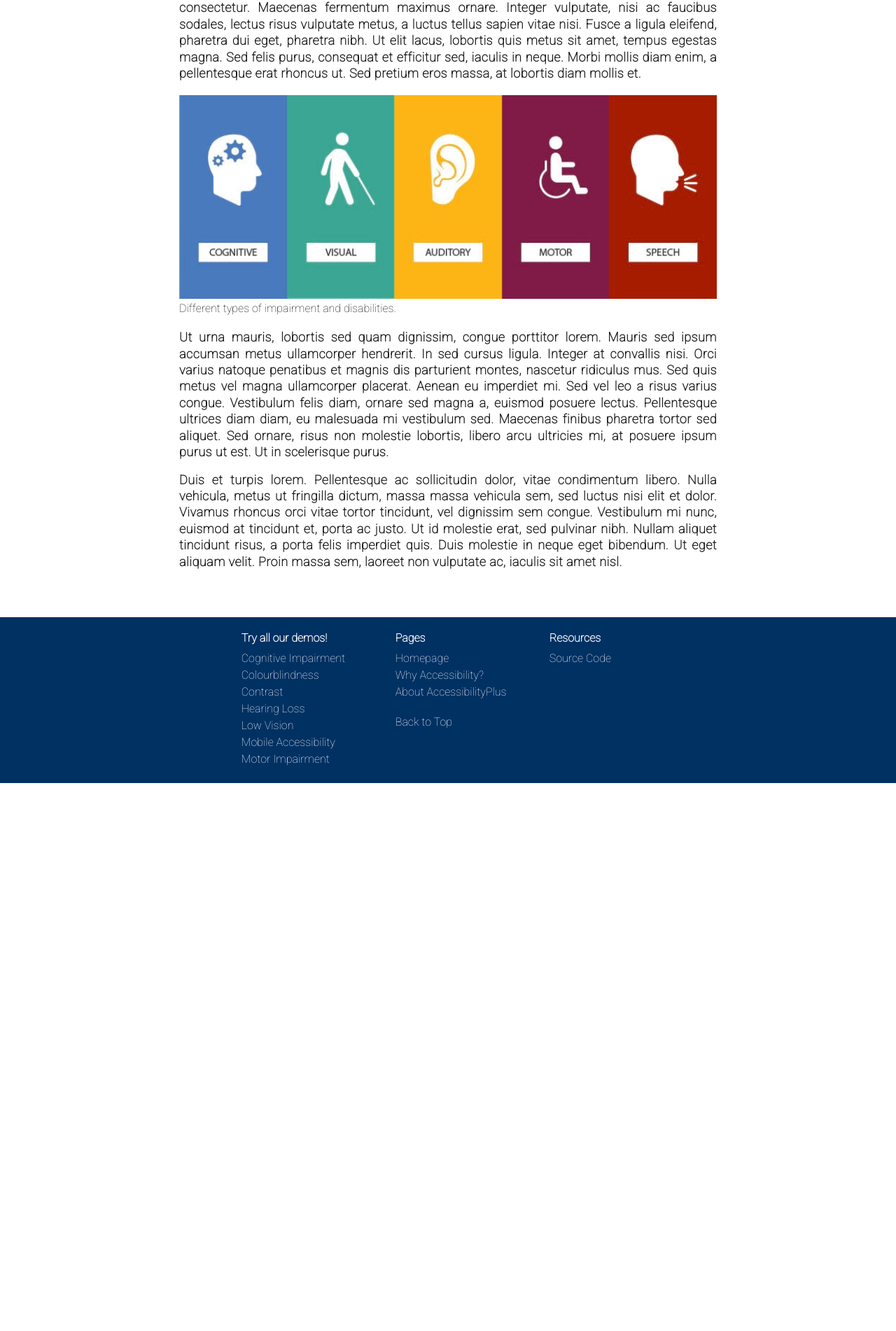
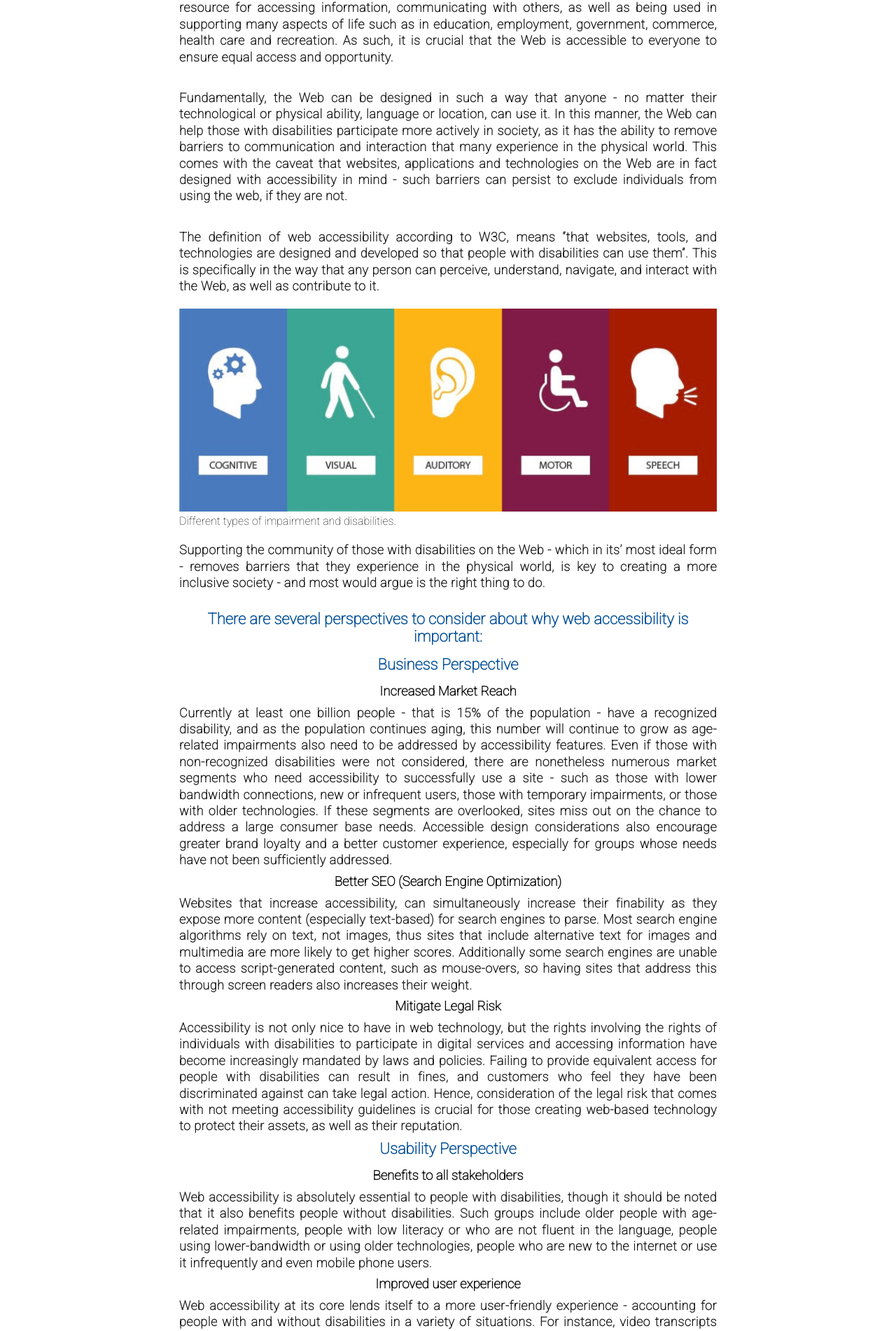
Before and after one commit to ivanchen28/AccessibilityPlus, a React (Create React App) app: page /accessibility in a window 1280 px wide. Shown: the part 244-2146 px from the top of the page at 70% size. Before the commit the page ends 1363 px from the top, so only its background shows below. Built offline with nearby package versions, Linux system fonts and the light colour scheme.

Commit message:
added website name + added initial writing for why accessibility page

```diff
--- a/public/index.html
+++ b/public/index.html
@@ -28,7 +28,7 @@
       work correctly both with client-side routing and a non-root public URL.
       Learn how to configure a non-root public URL by running `npm run build`.
     -->
-    <title>React App</title>
+    <title>AccessibilityPlus</title>
   </head>
   <body>
     <noscript>You need to enable JavaScript to run this app.</noscript>
--- a/src/components/pages/Accessibility.js
+++ b/src/components/pages/Accessibility.js
@@ -7,7 +7,15 @@ function Accessibility() {
       <h1 className='title'>Why Accessibility?</h1>
       <h2 className='subtitle'>Understanding the need for accessibility in today's online world.</h2>
       <p>
-        Lorem ipsum dolor sit amet, consectetur adipiscing elit. Donec posuere eget augue et consectetur. Maecenas fermentum maximus ornare. Integer vulputate, nisi ac faucibus sodales, lectus risus vulputate metus, a luctus tellus sapien vitae nisi. Fusce a ligula eleifend, pharetra dui eget, pharetra nibh. Ut elit lacus, lobortis quis metus sit amet, tempus egestas magna. Sed felis purus, consequat et efficitur sed, iaculis in neque. Morbi mollis diam enim, a pellentesque erat rhoncus ut. Sed pretium eros massa, at lobortis diam mollis et.
+      The Web and Internet in today’s society is becoming increasingly important, as an essential resource for accessing information, communicating with others, as well as being used in supporting many aspects of life such as in education, employment, government, commerce, health care and recreation. As such, it is crucial that the Web is accessible to everyone to ensure equal access and opportunity.
+      </p>
+      <br/>
+      <p>
+      Fundamentally, the Web can be designed in such a way that anyone - no matter their technological or physical ability, language or location, can use it. In this manner, the Web can help those with disabilities participate more actively in society, as it has the ability to remove barriers to communication and interaction that many experience in the physical world. This comes with the caveat that websites, applications and technologies on the Web are in fact designed with accessibility in mind - such barriers can persist to exclude individuals from using the web, if they are not.
+      </p>
+      <br/>
+      <p>
+      The definition of web accessibility according to W3C, means “that websites, tools, and technologies are designed and developed so that people with disabilities can use them”. This is specifically in the way that any person can perceive, understand, navigate, and interact with the Web, as well as contribute to it.
       </p>
       <figure>
         <img
@@ -16,12 +24,36 @@ function Accessibility() {
         />
         <figcaption>Different types of impairment and disabilities.</figcaption>
       </figure>
+      <p>Supporting the community of those with disabilities on the Web - which in its’ most ideal form - removes barriers that they experience in the physical world, is key to creating a more inclusive society - and most would argue is the right thing to do.</p>
+      <br/>
+      <h2>There are several perspectives to consider about why web accessibility is important:</h2>
+      <h2>
+        Business Perspective
+      </h2>
+      <h3>Increased Market Reach</h3>
       <p>
-        Ut urna mauris, lobortis sed quam dignissim, congue porttitor lorem. Mauris sed ipsum accumsan metus ullamcorper hendrerit. In sed cursus ligula. Integer at convallis nisi. Orci varius natoque penatibus et magnis dis parturient montes, nascetur ridiculus mus. Sed quis metus vel magna ullamcorper placerat. Aenean eu imperdiet mi. Sed vel leo a risus varius congue. Vestibulum felis diam, ornare sed magna a, euismod posuere lectus. Pellentesque ultrices diam diam, eu malesuada mi vestibulum sed. Maecenas finibus pharetra tortor sed aliquet. Sed ornare, risus non molestie lobortis, libero arcu ultricies mi, at posuere ipsum purus ut est. Ut in scelerisque purus.
+      Currently at least one billion people - that is 15% of the population - have a recognized disability, and as the population continues aging, this number will continue to grow as age-related impairments also need to be addressed by accessibility features. Even if those with non-recognized disabilities were not considered, there are nonetheless numerous market segments who need accessibility to successfully use a site - such as those with lower bandwidth connections, new or infrequent users, those with temporary impairments, or those with older technologies. If these segments are overlooked, sites miss out on the chance to address a large consumer base needs. Accessible design considerations also encourage greater brand loyalty and a better customer experience, especially for groups whose needs have not been sufficiently addressed.
       </p>
+      <h3>Better SEO (Search Engine Optimization)</h3>
       <p>
-        Duis et turpis lorem. Pellentesque ac sollicitudin dolor, vitae condimentum libero. Nulla vehicula, metus ut fringilla dictum, massa massa vehicula sem, sed luctus nisi elit et dolor. Vivamus rhoncus orci vitae tortor tincidunt, vel dignissim sem congue. Vestibulum mi nunc, euismod at tincidunt et, porta ac justo. Ut id molestie erat, sed pulvinar nibh. Nullam aliquet tincidunt risus, a porta felis imperdiet quis. Duis molestie in neque eget bibendum. Ut eget aliquam velit. Proin massa sem, laoreet non vulputate ac, iaculis sit amet nisl.
+      Websites that increase accessibility, can simultaneously increase their finability as they expose more content (especially text-based) for search engines to parse. Most search engine algorithms rely on text, not images, thus sites that include alternative text for images and multimedia are more likely to get higher scores. Additionally some search engines are unable to access script-generated content, such as mouse-overs, so having sites that address this through screen readers also increases their weight.
       </p>
+      <h3>Mitigate Legal Risk</h3>
+      <p>
+      Accessibility is not only nice to have in web technology, but the rights involving the rights of individuals with disabilities to participate in digital services and accessing information have become increasingly mandated by laws and policies. Failing to provide equivalent access for people with disabilities can result in fines, and customers who feel they have been discriminated against can take legal action. Hence, consideration of the legal risk that comes with not meeting accessibility guidelines is crucial for those creating web-based technology to protect their assets, as well as their reputation.
+      </p>
+      <h2>
+        Usability Perspective
+      </h2>
+      <h3>Benefits to all stakeholders</h3>
+      <p>
+      Web accessibility is absolutely essential to people with disabilities, though it should be noted that it also benefits people without disabilities. Such groups include older people with age-related impairments, people with low literacy or who are not fluent in the language, people using lower-bandwidth or using older technologies, people who are new to the internet or use it infrequently and even mobile phone users.
+      </p>
+      <h3>Improved user experience</h3>
+      <p>
+      Web accessibility at its core lends itself to a more user-friendly experience - accounting for people with and without disabilities in a variety of situations. For instance, video transcripts can be skimmed, as opposed to watched or listened to, used without needing to download video files, used offline, be printed or be converted to braille. Even in this example, such an accessible technology can be used in noisy environments, with a mobile display, or in a place with lower bandwidth. In general, technologies adhering to accessibility principles, such as clear and consistent design, dividing information blocks into groups,  supplemental illustrations, keeping language simple and precise, good color contrast and faster loading times - clearly all support a better user experience on the web.
+      </p>
+
     </div>
   )
 }
```
